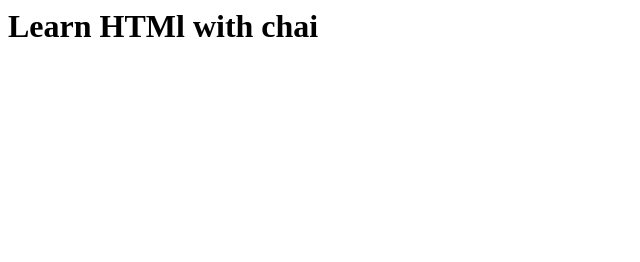
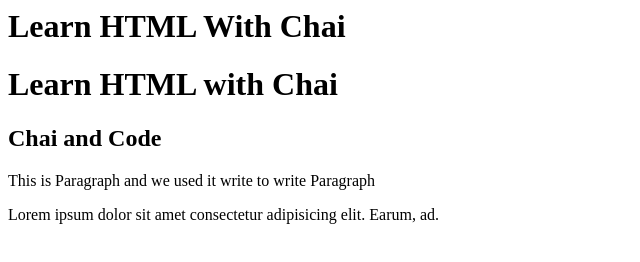
Before and after one commit to sakettwt08/HTML-, a plain HTML site: page 01-chai.html in a window 1280 px wide. Shown: the whole page, without its empty margins (0-640 px from the left). Drawn offline with Linux system fonts and the light colour scheme.

Commit message:
Update code changes

```diff
--- a/01-chai.html
+++ b/01-chai.html
@@ -1,4 +1,25 @@
 <!--  Browser is an OS sort off
  HTML - Heypertext markup language  -->
 
-    <h1>Learn HTMl with chai</h1>
+
+<h1>  <!-- This is for the Headline  -->
+Learn HTML With Chai
+</h1>
+<!-- All the codes in html are c++ rendered code which is in the browser capability -->
+ <!-- HTML is a structured Langugae it has a protocol -->
+  <!-- it has two part 1- Head 2-Body -->
+
+
+  <html>
+    <head>
+        <title>chai</title>      <!-- this is used to give title to the site  -->
+        <body>
+            <h1>Learn HTML with Chai</h1>
+            <h2>Chai and Code</h2>
+            <!-- from h1 to h6 these are used for the Headings  -->
+             <p>This is Paragraph and we used it write to write Paragraph</p>
+             <p>Lorem ipsum dolor sit amet consectetur adipisicing elit. Earum, ad.</p>
+             <!-- lorem is used to write any random words when we dont have any Paragraph or headings or etc ,it doesnt have any meaning -->
+        </body>
+    </head>
+  </html>
```
Also changed, not shown: Assigment.txt (added), 1 other file.
